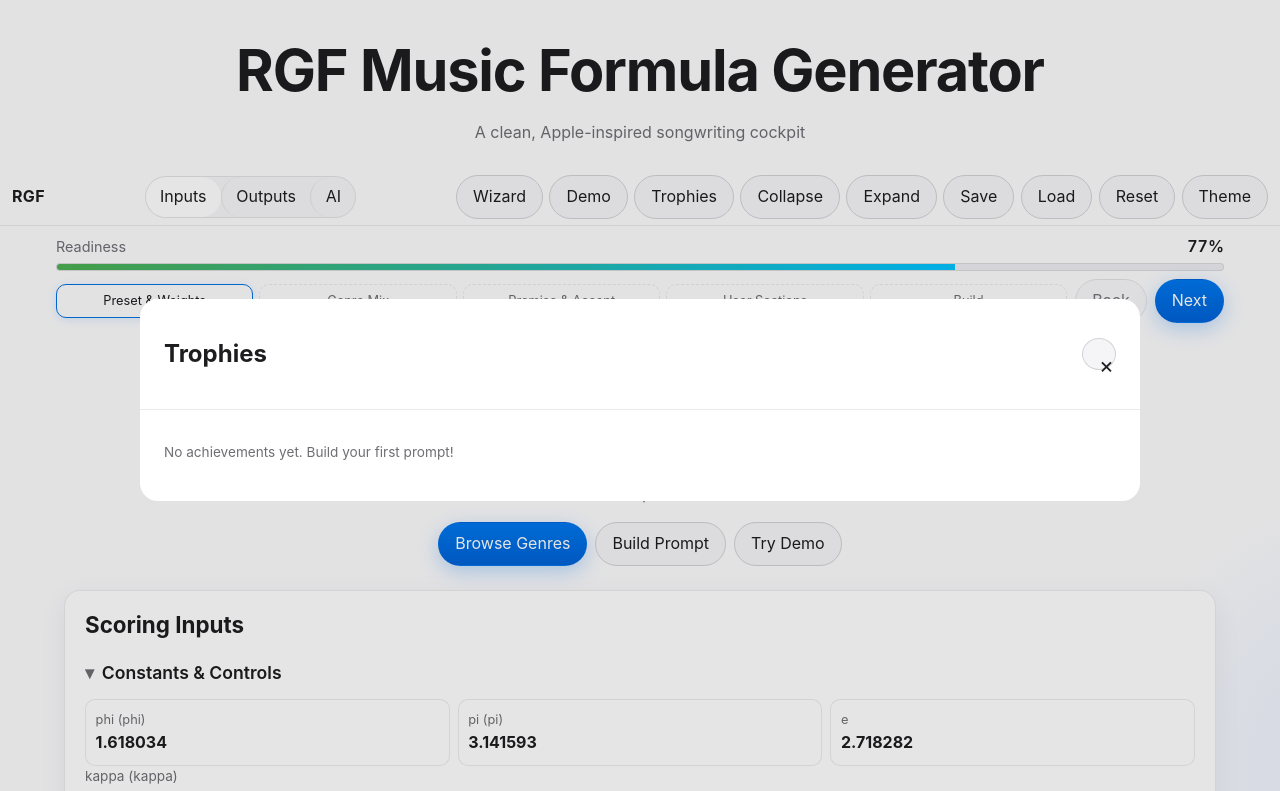
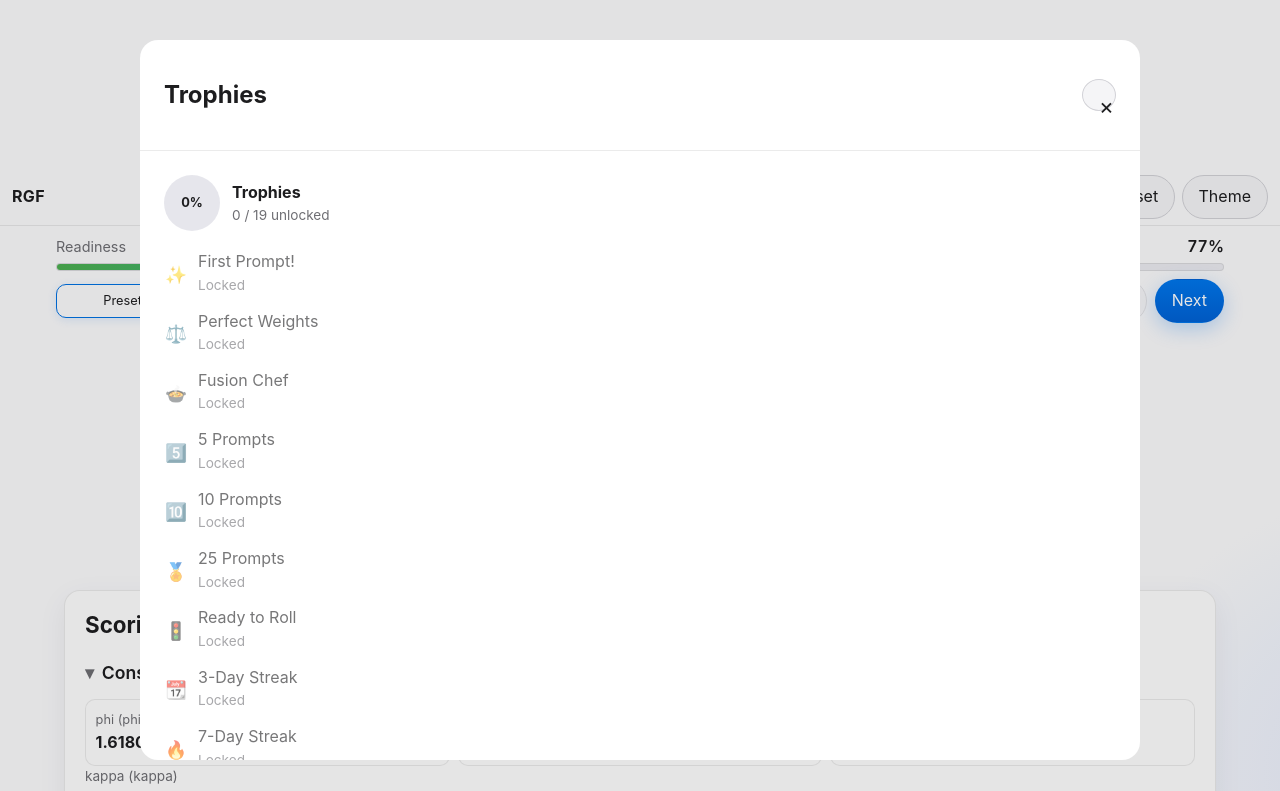
Before and after one commit to sslinkyy/Music-Formula-Generator, a plain HTML site: page web/index.html in a window 1280 px wide. Both pictures are taken after a click on the button "Trophies". Shown: the top 791 px of the page. Drawn offline with Linux system fonts and the light colour scheme.

Commit message:
Trophies: add icons and progress ring; consolidate achievement labels; show locked items with status

```diff
--- a/web/app.js
+++ b/web/app.js
@@ -2229,6 +2229,28 @@
 
 // ---------- Achievements + Confetti ----------
 const __GAMIFY_KEY = 'rgf_gamify_v1';
+// Known achievements registry for consistent labeling + icons
+const ACHIEVEMENTS = {
+  firstPrompt: { label: 'First Prompt!', icon: '✨' },
+  perfectWeights: { label: 'Perfect Weights', icon: '⚖️' },
+  fusionChef: { label: 'Fusion Chef', icon: '🍲' },
+  build5: { label: '5 Prompts', icon: '5️⃣' },
+  build10: { label: '10 Prompts', icon: '🔟' },
+  build25: { label: '25 Prompts', icon: '🏅' },
+  readyToRoll: { label: 'Ready to Roll', icon: '🚦' },
+  streak3: { label: '3-Day Streak', icon: '📆' },
+  streak7: { label: '7-Day Streak', icon: '🔥' },
+  apprenticeWizard: { label: 'Apprentice Wizard', icon: '🧙' },
+  wizardGraduate: { label: 'Wizard Graduate', icon: '🎓' },
+  demoExplorer: { label: 'Demo Explorer', icon: '🧭' },
+  muse: { label: 'Muse', icon: '🎭' },
+  djBlend: { label: 'Blend DJ', icon: '🎚️' },
+  curator: { label: 'Curator', icon: '🧰' },
+  promptCopier: { label: 'Prompt Copier', icon: '📋' },
+  briefCopier: { label: 'Brief Copier', icon: '📋' },
+  sunoCopier: { label: 'Suno Copier', icon: '📋' },
+  apiCaller: { label: 'API Caller', icon: '🔗' }
+};
 function getGamify() {
   try { return JSON.parse(localStorage.getItem(__GAMIFY_KEY) || '{}'); } catch(_) { return {}; }
 }
@@ -2238,9 +2260,10 @@
 function unlockAchievement(key, label) {
   const g = getGamify();
   if (g[key]) return false;
-  g[key] = { unlockedAt: Date.now(), label };
+  const meta = ACHIEVEMENTS[key] || {};
+  g[key] = { unlockedAt: Date.now(), label: label || meta.label || key };
   setGamify(g);
-  showToast(`Unlocked: ${label}`);
+  showToast(`Unlocked: ${g[key].label}`);
   try { fireConfetti(); } catch(_) {}
   return true;
 }
@@ -2288,16 +2311,36 @@
 }
 function buildTrophiesContent() {
   const g = getGamify();
-  const list = Object.values(g).filter(v => v && v.label).sort((a,b)=>a.unlockedAt-b.unlockedAt);
   const wrap = document.createElement('div');
-  if (!list.length) { wrap.innerHTML = '<p class="hint">No achievements yet. Build your first prompt!</p>'; return wrap; }
-  const ul = document.createElement('ul');
-  ul.style.listStyle = 'none'; ul.style.padding = '0'; ul.style.margin = '0';
-  list.forEach(item => {
-    const li = document.createElement('li');
-    li.style.padding = '6px 0';
-    const when = new Date(item.unlockedAt||Date.now()).toLocaleString();
-    li.innerHTML = `<span>🏆 ${item.label}</span> <span class="hint" style="margin-left:8px">${when}</span>`;
+  // Progress header
+  const knownKeys = Object.keys(ACHIEVEMENTS);
+  const unlockedKeys = knownKeys.filter(k => g[k]);
+  const pct = Math.round((unlockedKeys.length / knownKeys.length) * 100);
+  const header = document.createElement('div');
+  header.className = 'trophies-header';
+  const ring = document.createElement('div');
+  ring.className = 'progress-ring';
+  ring.style.background = `conic-gradient(var(--accent) ${pct}%, #e6e6ec 0)`;
+  ring.innerHTML = `<span>${pct}%</span>`;
+  const summary = document.createElement('div');
+  summary.innerHTML = `<div><strong>Trophies</strong></div><div class="trophy-meta">${unlockedKeys.length} / ${knownKeys.length} unlocked</div>`;
+  header.appendChild(ring); header.appendChild(summary);
+  wrap.appendChild(header);
+
+  // Full list with lock state
+  const ul = document.createElement('ul'); ul.className = 'trophy-list';
+  knownKeys.forEach(k => {
+    const meta = ACHIEVEMENTS[k] || { label: k, icon: '🏆' };
+    const unlocked = !!g[k];
+    const li = document.createElement('li'); li.className = 'trophy-item' + (unlocked ? '' : ' locked');
+    const when = unlocked ? new Date(g[k].unlockedAt||Date.now()).toLocaleString() : '';
+    li.innerHTML = `
+      <div class="trophy-icon">${meta.icon || '🏆'}</div>
+      <div>
+        <div>${meta.label || k}</div>
+        <div class="trophy-meta">${unlocked ? when : 'Locked'}</div>
+      </div>
+    `;
     ul.appendChild(li);
   });
   wrap.appendChild(ul);
--- a/web/styles.css
+++ b/web/styles.css
@@ -323,6 +323,28 @@ button:disabled { opacity: 0.6; cursor: default; }
   to { transform: rotate(360deg); }
 }
 
+/* Trophies progress */
+.trophies-header { display: flex; align-items: center; gap: 12px; margin-bottom: 12px; }
+.progress-ring {
+  --size: 56px;
+  --track: #e6e6ec;
+  --fill: var(--accent);
+  width: var(--size);
+  height: var(--size);
+  border-radius: 50%;
+  background: conic-gradient(var(--fill) 0%, var(--track) 0%);
+  display: grid;
+  place-items: center;
+  font-weight: 700;
+  color: var(--text);
+}
+.progress-ring span { font-size: 0.8rem; }
+.trophy-list { list-style: none; padding: 0; margin: 0; }
+.trophy-item { display: flex; align-items: center; gap: 10px; padding: 6px 0; }
+.trophy-item.locked { opacity: 0.6; }
+.trophy-icon { width: 24px; height: 24px; display: grid; place-items: center; font-size: 1.1rem; }
+.trophy-meta { color: var(--muted); font-size: 0.85rem; }
+
 /* Dark theme fixes for dialog + table contrast */
 :root[data-theme="dark"] #library-dialog { background: var(--panel); color: var(--text); }
 :root[data-theme="dark"] .dialog-header { background: var(--panel); border-bottom: 1px solid var(--panel-border); }
```
